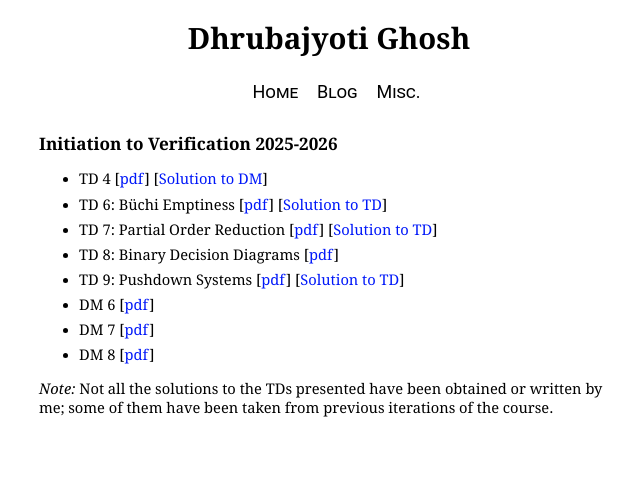
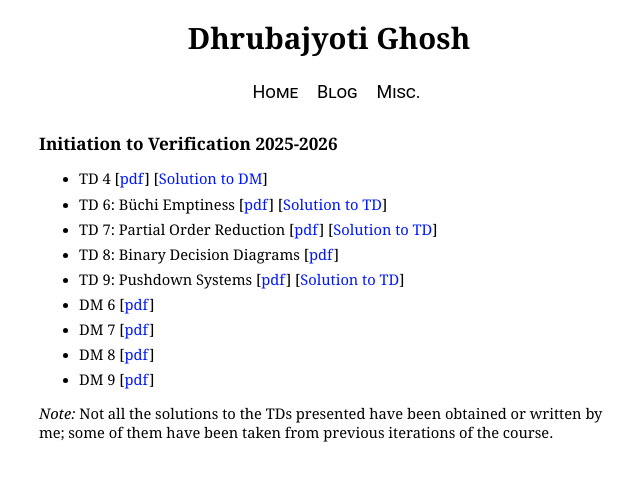
Before and after one commit to ghoshdhruba/ghoshdhruba.github.io, a Jekyll site: the page built from teaching/initVerif.html, in a window 1280 px wide. Shown: the top 481 px of the page, without its empty margins (311-951 px from the left). Built offline with Jekyll 4.4.1, drawn with Linux system fonts in a browser that asks for light colours.

Commit message:
Homework 9

```diff
--- a/teaching/initVerif.html
+++ b/teaching/initVerif.html
@@ -14,6 +14,7 @@ title: Dhrubajyoti Ghosh
     <li>DM 6 [<a href="initVerif/hw6.pdf">pdf</a>] </li>
     <li>DM 7 [<a href="initVerif/hw07.pdf">pdf</a>] </li>
     <li>DM 8 [<a href="initVerif/hw08.pdf">pdf</a>] </li>
+    <li>DM 9 [<a href="initVerif/hw09.pdf">pdf</a>] </li>
 </ul>
 
 <p>
```
Also changed, not shown: 1 other file.
